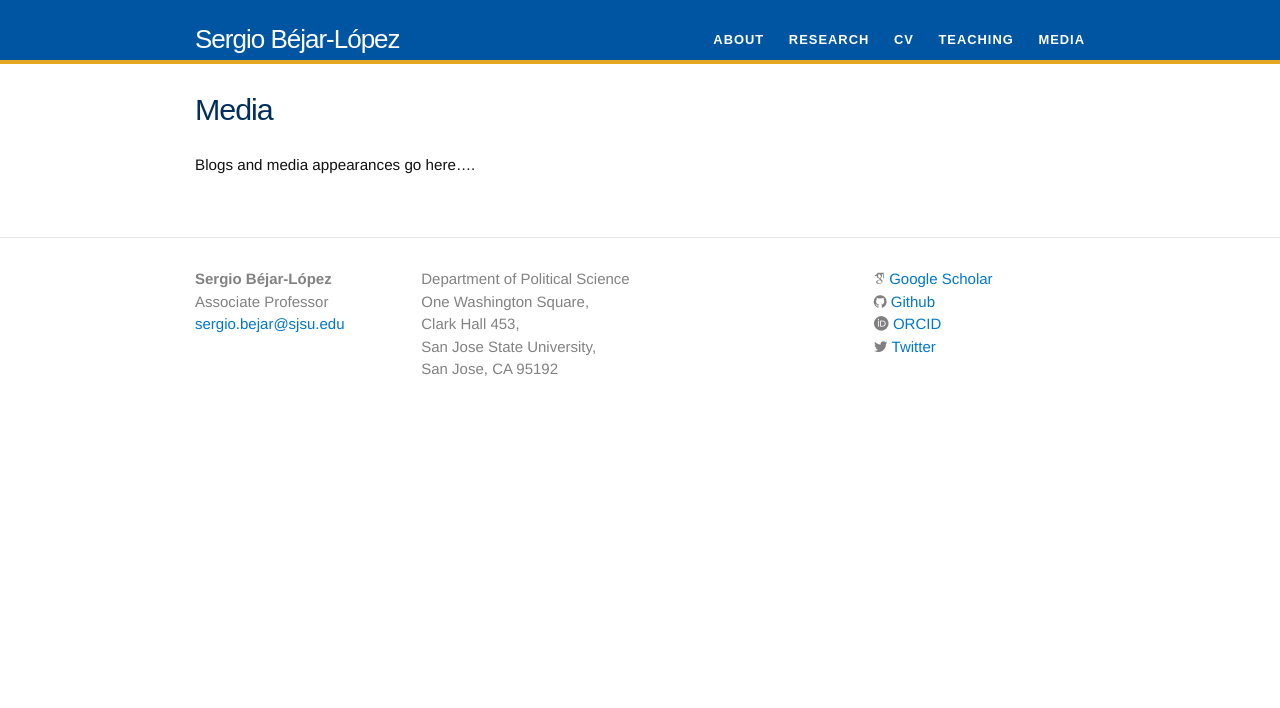
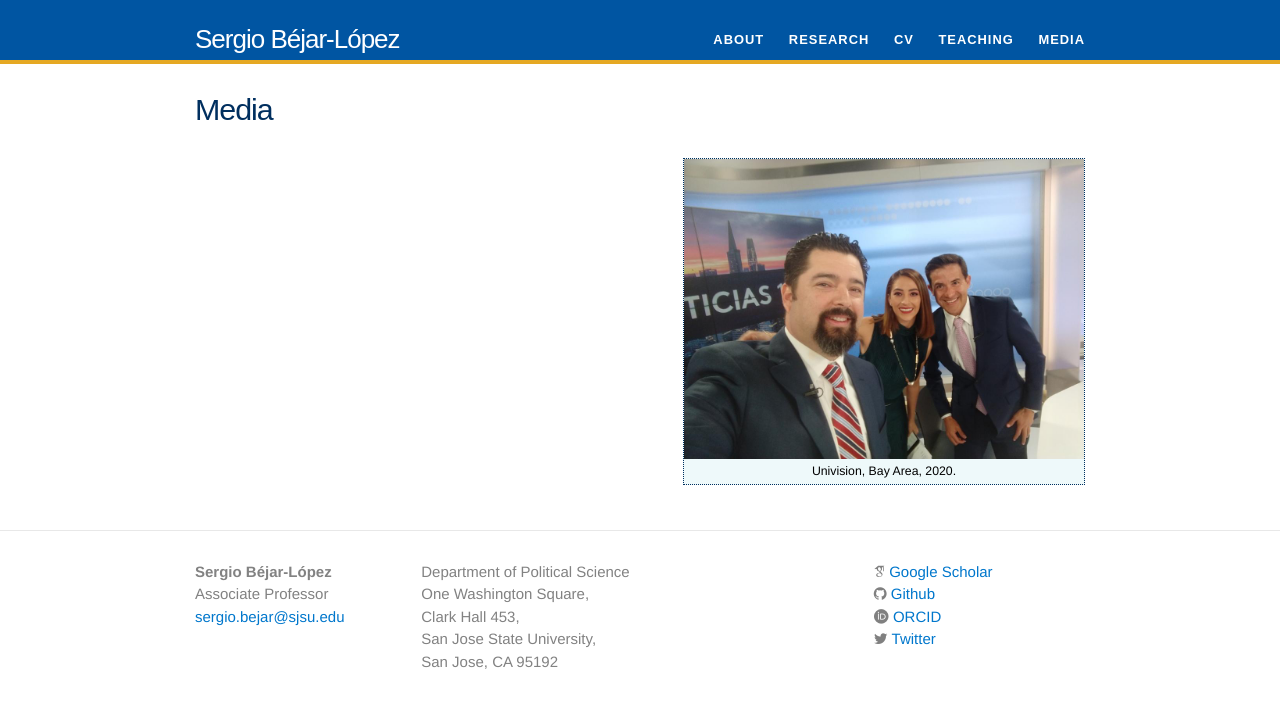
Before and after one commit to Sergio-Bejar/Sergio-Bejar.github.io, a Jekyll site: the page built from media.md, in a window 1280 px wide. Shown: the top 708 px of the page. Built offline with Jekyll 4.4.1, drawn with Linux system fonts in a browser that asks for light colours; nearby versions of some CDN libraries; some web fonts are replaced.

Commit message:
Update media.md

```diff
--- a/media.md
+++ b/media.md
@@ -4,4 +4,4 @@ title: Media
 permalink: /media/
 ---
 
-Blogs and media appearances go here....
+{% include image.html url="/images/univision.jpg" caption="Univision, Bay Area, 2020." width=400 align="right" %}
```
